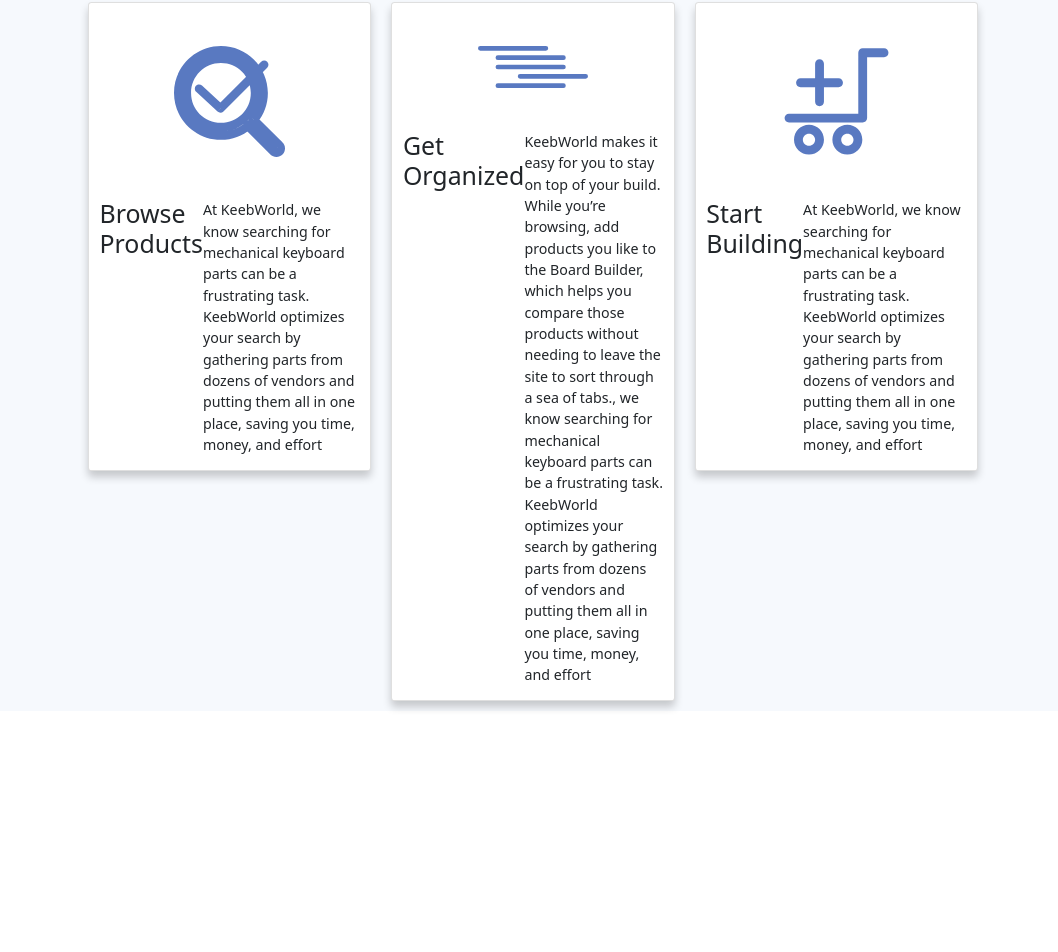
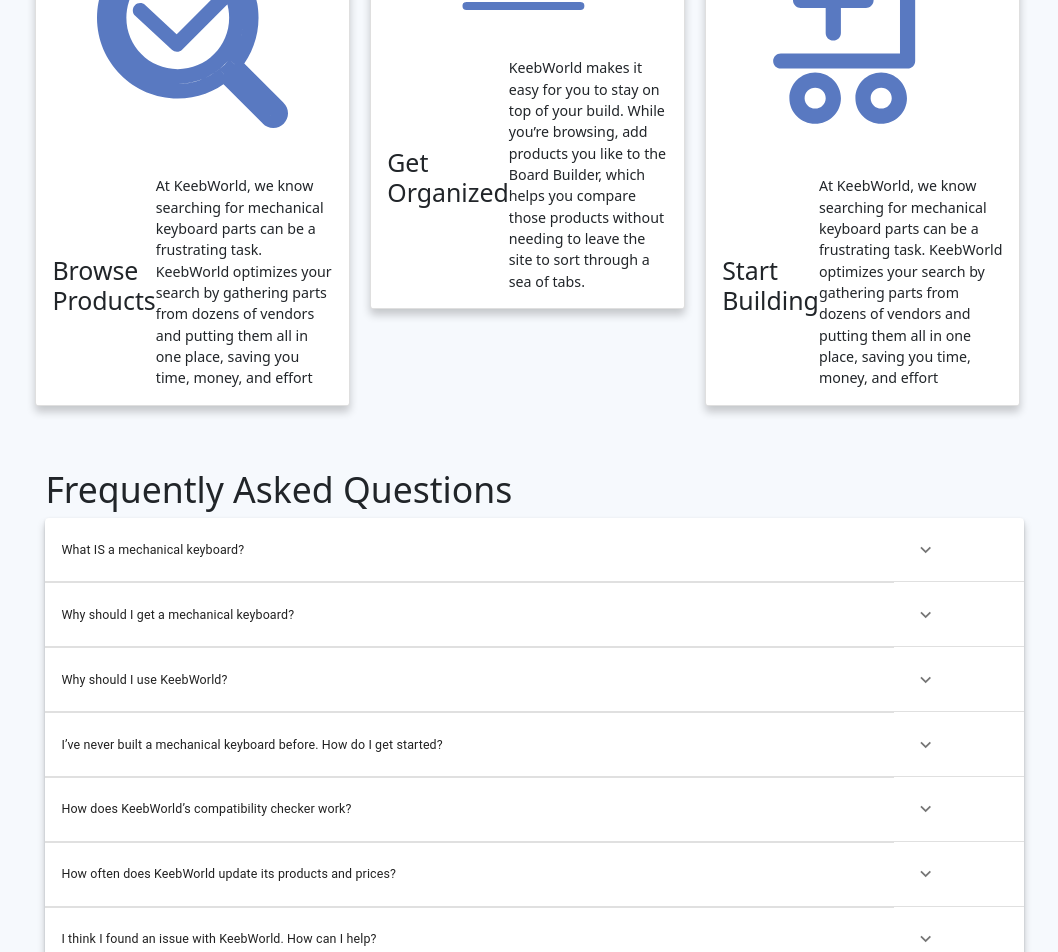
Before and after one commit to fullstackatbrown/project-keebworld-frontend, a React (Create React App) app: page / in a window 1280 px wide. Shown: the part 760-1712 px from the top of the page, without its empty margins (77-1135 px from the left). Before the commit the page ends 1523 px from the top, so only its background shows below. Built offline with nearby package versions, Linux system fonts and the light colour scheme.

Commit message:
homepage faq table

```diff
--- a/package.json
+++ b/package.json
@@ -5,7 +5,9 @@
   "dependencies": {
     "@emotion/react": "^11.8.2",
     "@emotion/styled": "^11.8.1",
+    "@mui/icons-material": "^5.5.1",
     "@mui/material": "^5.5.0",
+    "@popperjs/core": "^2.11.4",
     "@testing-library/jest-dom": "^5.15.0",
     "@testing-library/react": "^11.2.7",
     "@testing-library/user-event": "^12.8.3",
--- /dev/null
+++ b/src/components/FAQTable.js
@@ -0,0 +1,107 @@
+import * as React from "react";
+import PropTypes from "prop-types";
+import Box from "@mui/material/Box";
+import Collapse from "@mui/material/Collapse";
+import IconButton from "@mui/material/IconButton";
+import Table from "@mui/material/Table";
+import TableBody from "@mui/material/TableBody";
+import TableCell from "@mui/material/TableCell";
+import TableContainer from "@mui/material/TableContainer";
+import TableHead from "@mui/material/TableHead";
+import TableRow from "@mui/material/TableRow";
+import Typography from "@mui/material/Typography";
+import Paper from "@mui/material/Paper";
+import KeyboardArrowDownIcon from "@mui/icons-material/KeyboardArrowDown";
+import KeyboardArrowUpIcon from "@mui/icons-material/KeyboardArrowUp";
+
+function createData(question, answer) {
+  return {
+    question,
+    answer,
+  };
+}
+
+function Row(props) {
+  const { row } = props;
+  const [open, setOpen] = React.useState(false);
+
+  return (
+    <React.Fragment>
+      {/* <TableRow sx={{ "& > *": { borderBottom: "unset" } }}> */}
+      <TableRow>
+        <TableCell component="th" scope="row">
+          {row.question}
+        </TableCell>
+        <TableCell>
+          <IconButton
+            // aria-label="expand row"
+            size="small"
+            onClick={() => setOpen(!open)}
+          >
+            {open ? <KeyboardArrowUpIcon /> : <KeyboardArrowDownIcon />}
+          </IconButton>
+        </TableCell>
+      </TableRow>
+      <TableRow>
+        <TableCell style={{ paddingBottom: 0, paddingTop: 0 }} colSpan={1}>
+          <Collapse in={open} timeout="auto" unmountOnExit>
+            <Box sx={{ margin: 1 }}>
+              <p>{row.answer}</p>
+              {/* <Typography gutterBottom component="div">
+                History
+              </Typography> */}
+            </Box>
+          </Collapse>
+        </TableCell>
+      </TableRow>
+    </React.Fragment>
+  );
+}
+
+// Row.propTypes = {
+//   row: PropTypes.shape({
+//     calories: PropTypes.number.isRequired,
+//     carbs: PropTypes.number.isRequired,
+//     fat: PropTypes.number.isRequired,
+//     history: PropTypes.arrayOf(
+//       PropTypes.shape({
+//         amount: PropTypes.number.isRequired,
+//         customerId: PropTypes.string.isRequired,
+//         date: PropTypes.string.isRequired,
+//       })
+//     ).isRequired,
+//     name: PropTypes.string.isRequired,
+//     price: PropTypes.number.isRequired,
+//     protein: PropTypes.number.isRequired,
+//   }).isRequired,
+// };
+
+const rows = [
+  createData(
+    "What IS a mechanical keyboard?",
+    "Mechanical keyboards use tiny mechanical devices containing sliders and spring mechanisms, called switches, beneath each key to provide the typist with palpable feedback. The sensation is similar to electrical typewriters of the 90’s and can differ depending on the type of switch used. Cheap, or off-the-mill keyboards often use rubber domes to provide some sort of feedback. "
+  ),
+  createData("Why should I get a mechanical keyboard?", ""),
+  createData("Why should I use KeebWorld?", ""),
+  createData(
+    "I’ve never built a mechanical keyboard before. How do I get started?",
+    ""
+  ),
+  createData("How does KeebWorld’s compatibility checker work?", ""),
+  createData("How often does KeebWorld update its products and prices?", ""),
+  createData("I think I found an issue with KeebWorld. How can I help?", ""),
+];
+
+export default function CollapsibleTable() {
+  return (
+    <TableContainer component={Paper}>
+      <Table aria-label="collapsible table">
+        <TableBody>
+          {rows.map((row) => (
+            <Row key={row.question} row={row} />
+          ))}
+        </TableBody>
+      </Table>
+    </TableContainer>
+  );
+}
--- a/src/components/HomeCard.css
+++ b/src/components/HomeCard.css
@@ -7,16 +7,37 @@
   transition: 0.3s;
   width: 30%;
   height: 10%;
+  display: grid;
+  grid-template-rows: minmax(10px, 1fr) 3fr;
 }
 
 .card:hover {
   box-shadow: 0 12px 16px 0 rgba(0, 0, 0, 0.2);
 }
 
-/* .container {
+.card .container {
   padding: 2px 16px;
-} */
-
-.home-card-img {
-  margin: 3em 6em;
+  align-items: center;
+  text-align: start;
+  flex-grow: 1;
 }
+.icon-container {
+  width: auto;
+  text-align: center;
+  padding: 3px 4px;
+}
+.icon-container .home-card-img {
+  /* font-size: 0.73em;
+  padding: 3em 4em;
+  align-self: stretch;
+  flex-grow: 1; */
+  padding: 3em 4em;
+  width: 100%;
+}
+/* <div className="card">
+        <img src={img} alt="icon" class="home-card-img"></img>
+        <div class="container">
+          <h3>{title}</h3>
+          <p>{description}</p>
+        </div>
+      </div> */
--- a/src/components/HomeCard.js
+++ b/src/components/HomeCard.js
@@ -14,7 +14,10 @@
         </div>
       </div> */}
       <div className="card">
-        <img src={img} alt="icon" class="home-card-img"></img>
+        <div class="icon-container">
+          <img src={img} alt="icon" class="home-card-img"></img>
+        </div>
+
         <div class="container">
           <h3>{title}</h3>
           <p>{description}</p>
--- a/src/components/HomeSub2.js
+++ b/src/components/HomeSub2.js
@@ -2,7 +2,7 @@
 import "./HomeSub2.css";
 
 function HomeSub2() {
-  return <div className="multicolor"> hi</div>;
+  return <div className="multicolor"> hi</div>
 }
 
 export default HomeSub2;
--- a/src/components/HomeSub3.css
+++ b/src/components/HomeSub3.css
@@ -3,6 +3,7 @@
   padding-top: 20px;
   padding-left: 8%;
   padding-right: 10%;
+  padding-bottom: 10%;
   background-color: rgba(238, 244, 252, 0.5);
   /* align-content: center; */
 }
@@ -10,7 +11,6 @@
 .text-wrapper {
   align-content: center;
   padding-top: 0;
-  padding-bottom: 60px;
   padding-left: 20px;
 }
 .row {
@@ -77,8 +77,17 @@
 }
 
 .card-container {
-  margin: 5%;
+  margin: 0%;
   display: flex;
   flex-direction: row;
   flex-wrap: wrap;
+  margin-bottom: 5%;
 }
+
+.table-container {
+  margin: 0%;
+  box-shadow: 0 6px 8px 0 rgba(0, 0, 0, 0.2);
+  transition: 0.3s;
+  width: 95%;
+  text-align: center;
+}
--- a/src/components/HomeSub3.js
+++ b/src/components/HomeSub3.js
@@ -3,6 +3,7 @@
 import browseIcon from "../photos/home-page/Vector.svg";
 import orgIcon from "../photos/home-page/org.svg";
 import buildIcon from "../photos/home-page/build.svg";
+import FAQTable from "../components/FAQTable";
 import "./HomeSub3.css";
 
 function HomeSub3({ headline, description }) {
@@ -17,7 +18,7 @@
     img: orgIcon,
     title: "Get Organized",
     description:
-      "KeebWorld makes it easy for you to stay on top of your build. While you’re browsing, add products you like to the Board Builder, which helps you compare those products without needing to leave the site to sort through a sea of tabs., we know searching for mechanical keyboard parts can be a frustrating task. KeebWorld optimizes your search by gathering parts from dozens of vendors and putting them all in one place, saving you time, money, and effort",
+      "KeebWorld makes it easy for you to stay on top of your build. While you’re browsing, add products you like to the Board Builder, which helps you compare those products without needing to leave the site to sort through a sea of tabs.",
   };
 
   const cardBuild = {
@@ -39,6 +40,12 @@
           <HomeCard {...cardOrganized}></HomeCard>
           <HomeCard {...cardBuild}></HomeCard>
         </div>
+        <div className="text-wrapper">
+          <h1>Frequently Asked Questions</h1>
+          <div class="table-container">
+            <FAQTable />
+          </div>
+        </div>
       </div>
     </div>
   );
--- a/src/pages/Homepage.js
+++ b/src/pages/Homepage.js
@@ -2,6 +2,7 @@
 import HeroSection from "../components/HeroSection";
 import HomeSub2 from "../components/HomeSub2";
 import HomeSub3 from "../components/HomeSub3";
+
 import { homeObjOne, homeObjThree } from "./data";
 import "./homepage.css";
 
@@ -11,6 +12,7 @@
       <HeroSection {...homeObjOne} />
       <HomeSub2 className="multicolor" />
       <HomeSub3 {...homeObjThree} />
+
     </>
     // <div className="notes">
     //     <p>Notes 2/26:</p>
```
Also changed, not shown: 1 other file (tests, documents, lock files or other folders).
